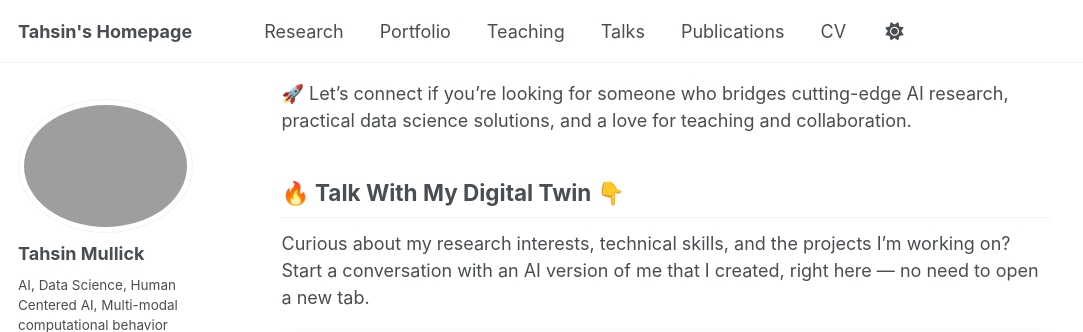
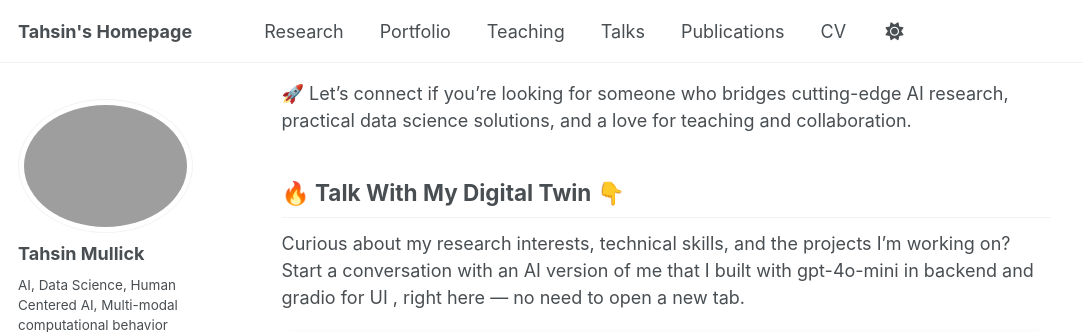
Before and after one commit to Tahsinmullick/Tahsinmullick.github.io, a Jekyll site: the page built from _pages/about.md, in a window 1280 px wide and 900 px high, scrolled down 1433 px, cut to the strip 0-332 px from the top of the window. Shown: the whole strip, without its empty margins (0-1083 px from the left). Built offline with Jekyll 4.4.1, drawn with Linux system fonts in a browser that asks for light colours; some web fonts are replaced; a script that is not in the unit is left out.

Commit message:
change to about me

```diff
--- a/_pages/about.md
+++ b/_pages/about.md
@@ -44,7 +44,7 @@ redirect_from:
 ## 🔥 Talk With My Digital Twin 👇
 
 Curious about my research interests, technical skills, and the projects I'm working on?
-Start a conversation with an AI version of me that I created, right here — no need to open a new tab.
+Start a conversation with an AI version of me that I built with gpt-4o-mini in backend and gradio for UI , right here — no need to open a new tab.
 
 <div style="margin-top:20px; border: 2px solid #e0e0e0; border-radius:12px; overflow:hidden; box-shadow:0 4px 12px rgba(0,0,0,0.1);">
   <iframe
```
